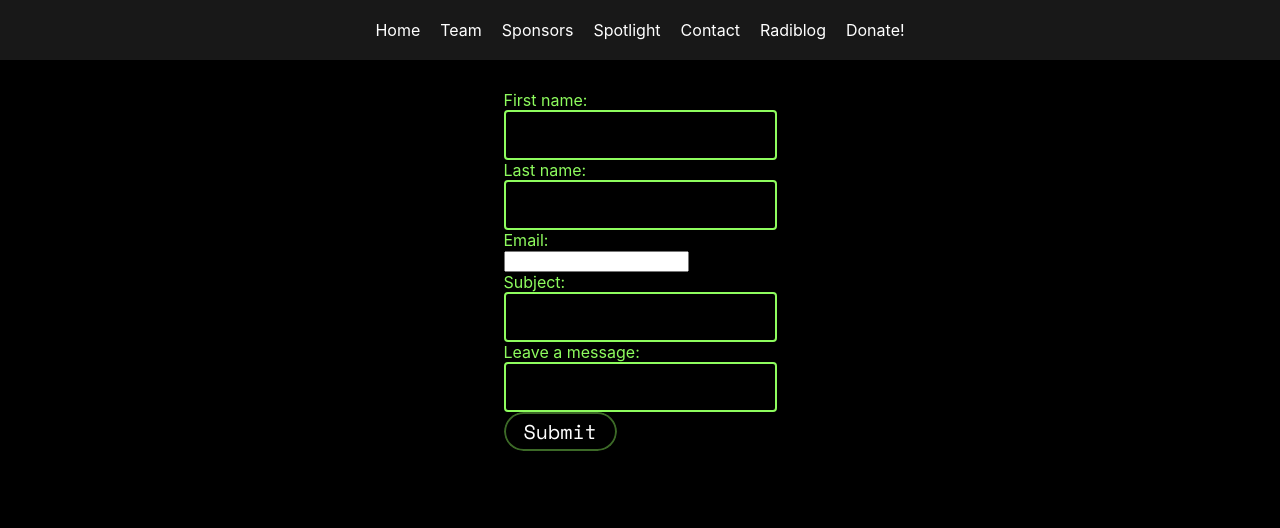
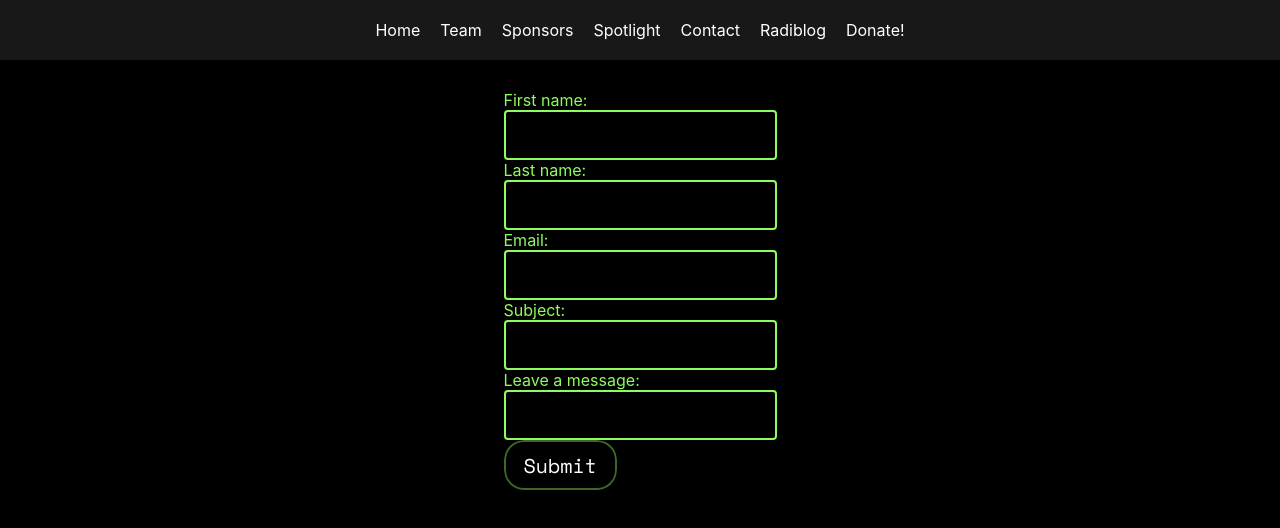
Before and after one commit to Radicubs/radical-site, an Astro site in the folder site/: page /contact in a window 1280 px wide. Built offline with nearby package versions, Linux system fonts and the light colour scheme; Astro itself is replaced by a stand-in of ours.

Commit message:
fixing form

```diff
--- a/site/src/pages/contact.astro
+++ b/site/src/pages/contact.astro
@@ -33,7 +33,7 @@ import Layout from "../layouts/Layout.astro";
         justify-content: center;
     }
 
-    input[type=text] {
+    input {
         border: 2px solid var(--accent);
         border-radius: 4px;
         background: transparent;
```
